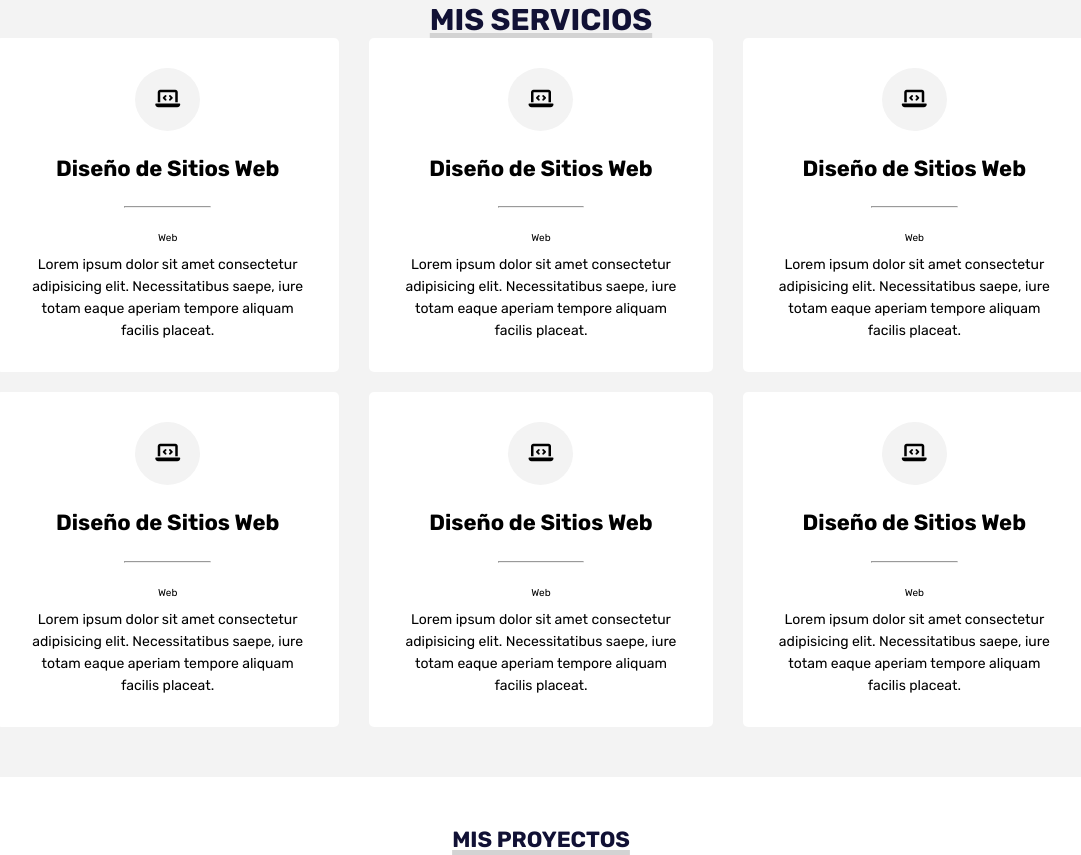
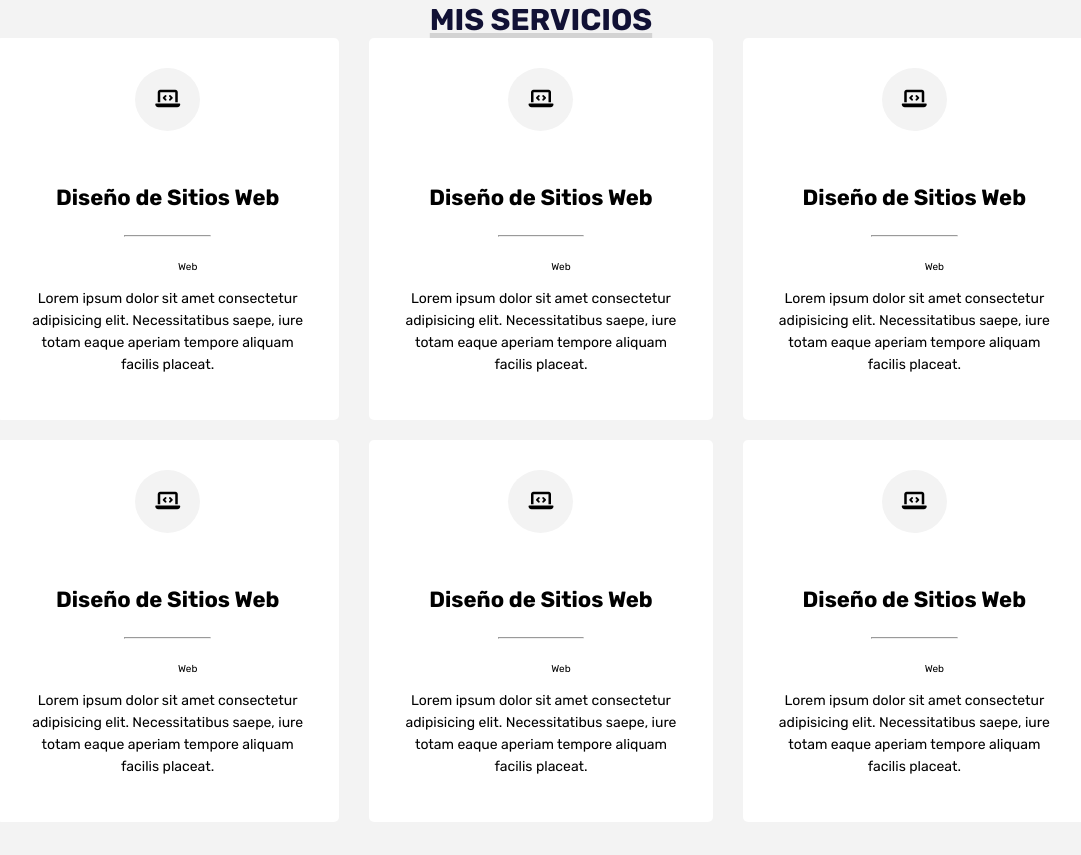
Before and after one commit to jordy291093/Portafolio, a website: page index.html in a window 1280 px wide. Shown: the part 1576-2431 px from the top of the page, without its empty margins (99-1180 px from the left). Drawn offline with nearby package versions, Linux system fonts and the light colour scheme.

Commit message:
Mejora de html

```diff
--- a/src/scss/base/_globales.scss
+++ b/src/scss/base/_globales.scss
@@ -1,17 +1,35 @@
 @use 'variables' as v;
 @use 'base/mixins' as m;
 
-* {
-    margin: 0;
-    padding: 0;
+// * {
+//     margin: 0;
+//     padding: 0;
+//     box-sizing: border-box;
+//     font-family: v.$principal;
+// }
+// h1, h2, h3 {
+//     margin: 0;
+// }
+
+// html {
+//     font-size: 62.5%;
+//     scroll-behavior: smooth;
+// }
+html{
     box-sizing: border-box;
+    font-size: 62.5%;
+    scroll-behavior: smooth;
+}
+*, *:before, *:after{
+    box-sizing: inherit;
+}
+
+body {
     font-family: v.$principal;
 }
 h1, h2, h3 {
     margin: 0;
 }
-
-html {
-    font-size: 62.5%;
-    scroll-behavior: smooth;
+a {
+    text-decoration: none;
 }
--- a/src/scss/layout/_portafolio.scss
+++ b/src/scss/layout/_portafolio.scss
@@ -77,7 +77,6 @@
         text-align: center;
         a {
             background-color: v.$grisClaro;
-            text-decoration: none;
             font-size: 1.5rem;
             padding: 1rem;
             font-weight: bold;
--- a/src/scss/layout/_redes.scss
+++ b/src/scss/layout/_redes.scss
@@ -5,7 +5,6 @@
     display: flex;
     gap: 1rem;
     a {
-        text-decoration: none;
         font-size: 2.5rem;
         color: v.$blanco;
         margin: auto;
--- a/src/scss/layout/_seccionInicio.scss
+++ b/src/scss/layout/_seccionInicio.scss
@@ -75,7 +75,6 @@
         }
     }
     a {
-        text-decoration: none;
         display: inline-block;
         margin: 2.5rem;
         padding: 2rem 2.5rem;
--- a/src/scss/layout/_sobreMi.scss
+++ b/src/scss/layout/_sobreMi.scss
@@ -56,7 +56,6 @@
     }
     a {
         display: inline-block;
-        text-decoration: none;
         color: v.$negro;
         border-radius: 3rem;
         padding: 1rem 2rem;
```
Also changed, not shown: build/css/app.css.
